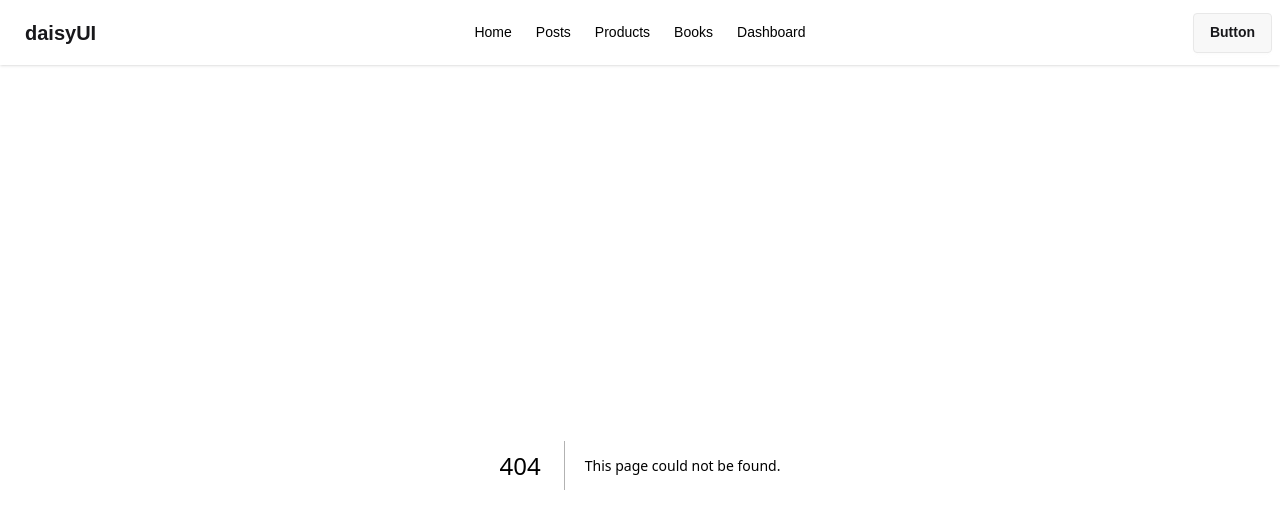
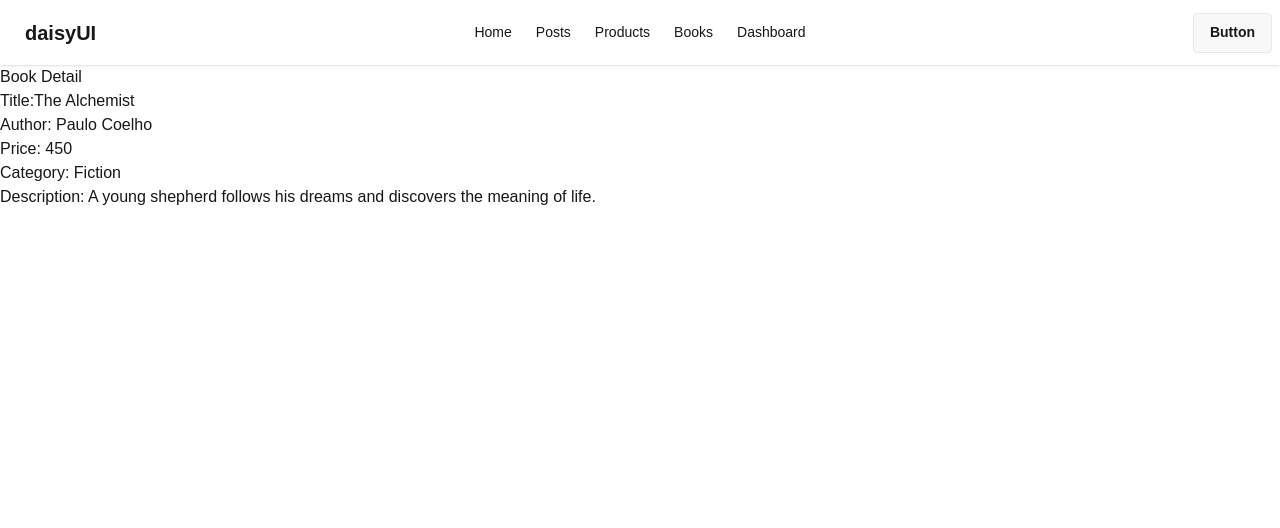
Before and after one commit to Wazida-in-code/next-js-data-caching, a Next.js app: page /books/1 in a window 1280 px wide. Before the commit this address had no page. Shown: the top 528 px of the page. Built offline with nearby package versions, Linux system fonts and the light colour scheme; data requests are answered from the project's data file.

Commit message:
Added: generateStaticParams-func-to-regenerate-some-data

```diff
--- /dev/null
+++ b/src/app/books/[bookId]/page.jsx
@@ -0,0 +1,38 @@
+import React from 'react';
+
+// if we want we can regenerate some data by this function & func name should always "generateStaticParams" & it is always async function, it is should export
+
+const  generateStaticParams = async() => {
+    const res = await fetch('http://localhost:5000/books');
+    const books = await res.json();
+
+    return books.slice(1, 3).map(book => ({bookId: book.id}));
+}
+
+
+const BookDetailPage = async ({  params }) => {
+    const {bookId} =  await params;
+
+    const res = await fetch(`http://localhost:5000/books/${bookId}`)
+    const book = await res.json()
+
+    return (
+        <div>
+            <h2>Book Detail</h2>
+            <h2>Title:{book.title}</h2>
+            <h3>Author: {book.author}</h3>
+            <h3>Price: {book.price}</h3>
+            <h4>Category: {book.category}</h4>
+            <h5>Description: {book.description}</h5>
+        </div>
+
+    //     "id": "1",
+    // "title": "The Alchemist",
+    // "author": "Paulo Coelho",
+    // "price": 450,
+    // "category": "Fiction",
+    // "description": "A young shepherd follows his d
+    );
+};
+
+export default BookDetailPage;
--- a/src/app/components/BookCard.jsx
+++ b/src/app/components/BookCard.jsx
@@ -1,3 +1,4 @@
+import Link from "next/link";
 import React from "react";
 
 const BookCard = ({ book }) => {
@@ -11,6 +12,10 @@ const BookCard = ({ book }) => {
         </p>
         <div className="card-actions justify-end">
           <button className="btn btn-primary">Buy Now</button>
+
+          <Link href={`/books/${id}`}>
+          <button className="btn btn-primary">Show More</button>
+          </Link>
         </div>
       </div>
     </div>
```
